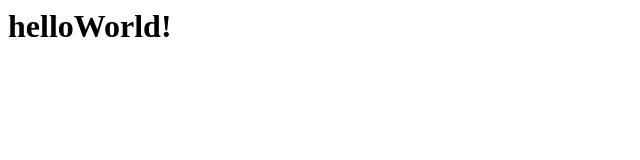
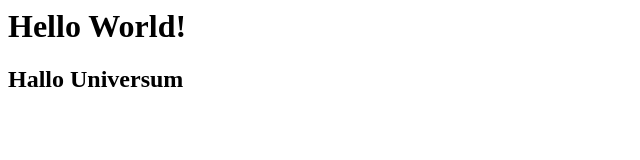
Before and after one commit to MoFritzZz/ToteProjekte, a plain HTML site: page index.html in a window 1280 px wide. Shown: the whole page, without its empty margins (0-640 px from the left). Drawn offline with Linux system fonts and the light colour scheme.

Commit message:
Update html 2.231

```diff
--- a/index.html
+++ b/index.html
@@ -1,8 +1,8 @@
 <html>
   <body>
-    <h1>  helloWorld! </h1>
+    <h1>  Hello World! </h1>
     <div>
-
+      <h2> Hallo Universum</h2>
     </div>
   </body>
 </html>
```
